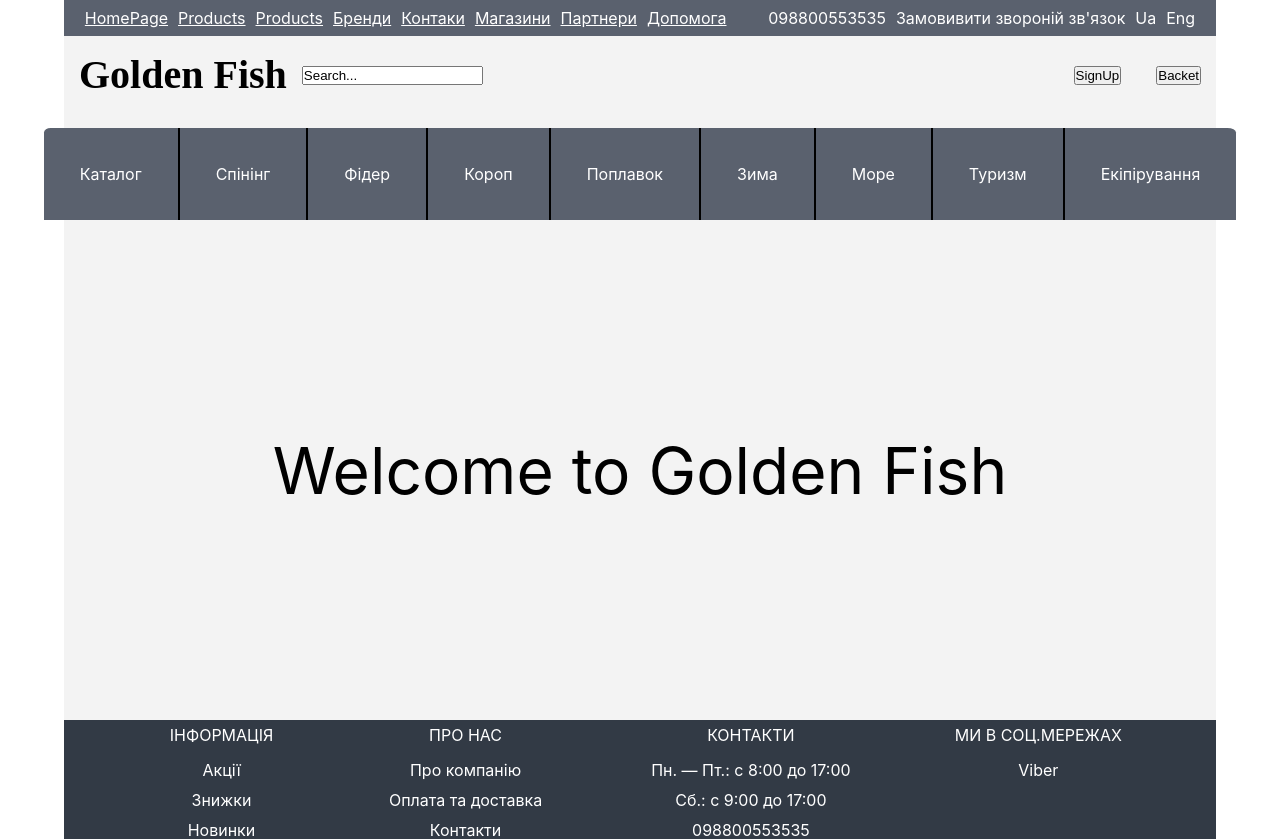
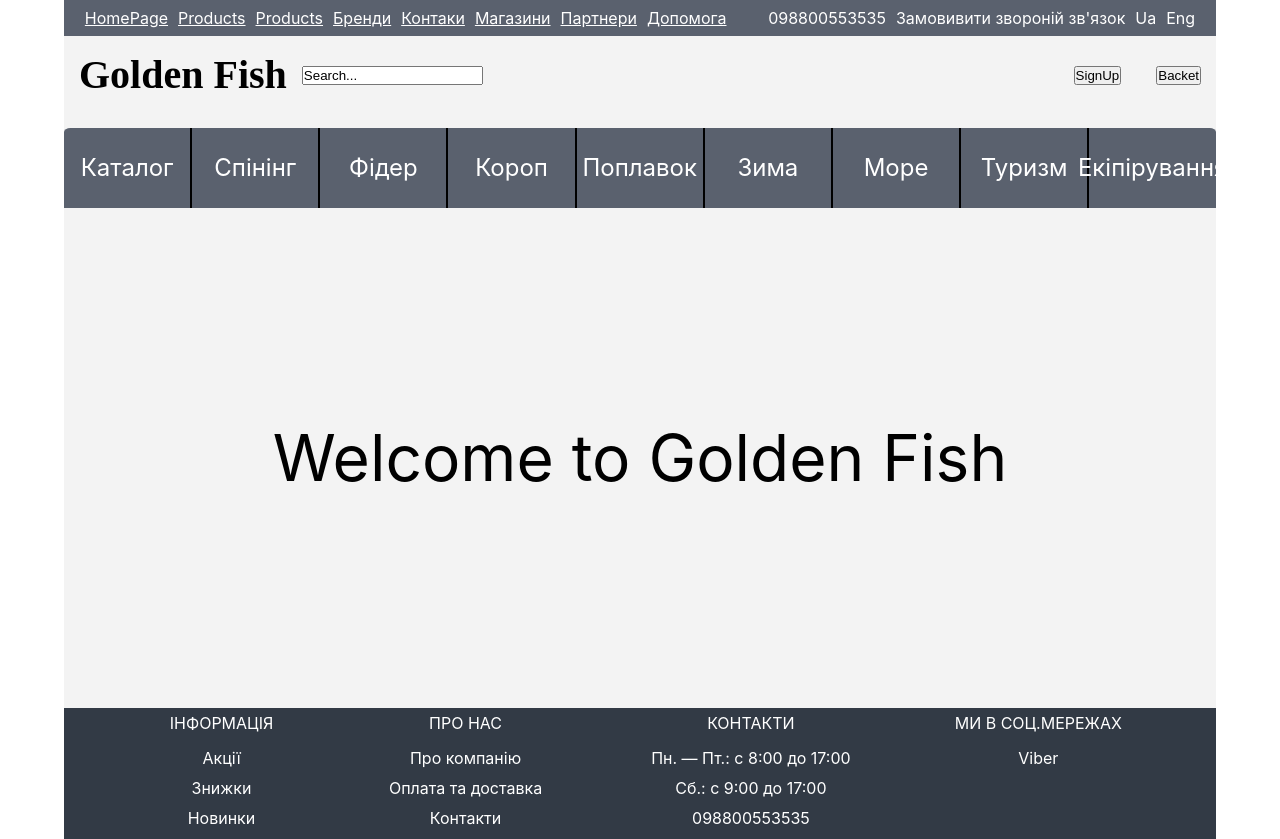
Before and after one commit to irnity/GoldenFishReact, a React (Create React App) app: page / in a window 1280 px wide. Shown: the top 839 px of the page. Built offline with nearby package versions, Linux system fonts and the light colour scheme.

Commit message:
update: css main nav

```diff
--- a/src/components/main/NavigationMain.js
+++ b/src/components/main/NavigationMain.js
@@ -4,39 +4,39 @@
   return (
     <div className={classes.main_catalog}>
       <div className={classes.main_catalog_section}>
-        <div>Каталог</div>
+        <span>Каталог</span>
       </div>
 
       <div className={classes.main_catalog_section}>
-        <div>Спінінг</div>
+        <span>Спінінг</span>
       </div>
 
       <div className={classes.main_catalog_section}>
-        <div>Фідер</div>
+        <span>Фідер</span>
       </div>
 
       <div className={classes.main_catalog_section}>
-        <div>Короп</div>
+        <span>Короп</span>
       </div>
 
       <div className={classes.main_catalog_section}>
-        <div>Поплавок</div>
+        <span>Поплавок</span>
       </div>
 
       <div className={classes.main_catalog_section}>
-        <div>Зима</div>
+        <span>Зима</span>
       </div>
 
       <div className={classes.main_catalog_section}>
-        <div>Море</div>
+        <span>Море</span>
       </div>
 
       <div className={classes.main_catalog_section}>
-        <div>Туризм</div>
+        <span>Туризм</span>
       </div>
 
       <div className={classes.main_catalog_section}>
-        <div>Екіпірування</div>
+        <span>Екіпірування</span>
       </div>
     </div>
   )
--- a/src/components/main/NavigationMain.module.css
+++ b/src/components/main/NavigationMain.module.css
@@ -2,13 +2,11 @@
   width: 100%;
   display: flex;
   justify-content: center;
-  /* border: 1px solid red; */
 }
 
 .main_catalog_section {
-  padding: 4.5vh;
   margin: 15px 0 0 0;
-  width: 15vh;
+  width: 11%;
   display: flex;
   justify-content: center;
   align-items: center;
@@ -16,6 +14,12 @@
   background-color: #5a616e;
   border-right: 0.01px solid black;
   border-left: 0.01px solid black;
+}
+.main_catalog_section span {
+  display: flex;
+  justify-content: center;
+  font-size: 3vh;
+  padding: 20%;
 }
 .main_catalog_section:nth-child(1) {
   border-radius: 5% 0 0 0;
```
